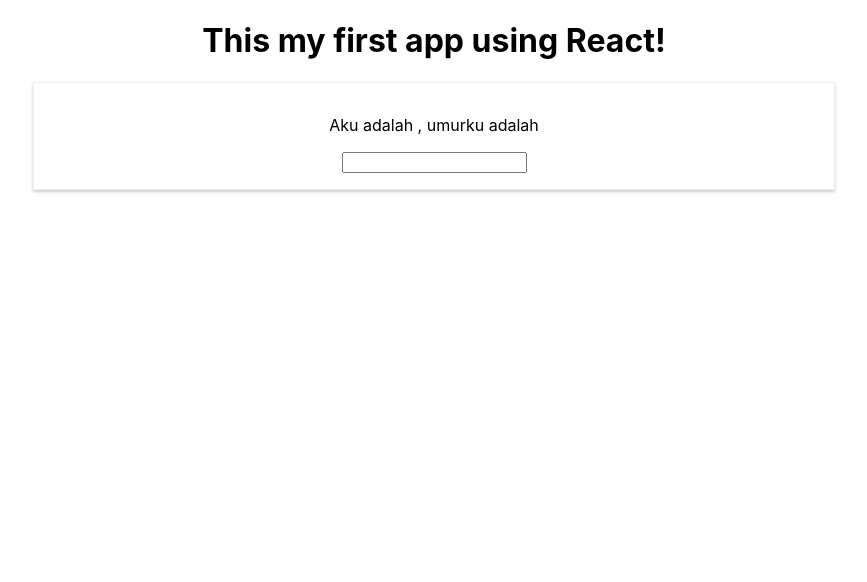
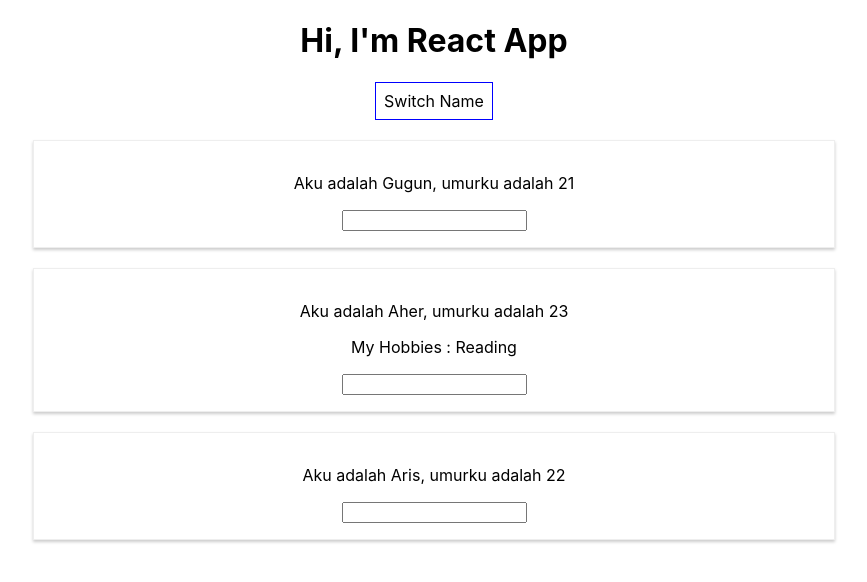
Before and after one commit to gugunm/react-complete-guide, a React (Create React App) app: page / in a window 1280 px wide. Shown: the top 582 px of the page, without its empty margins (206-1073 px from the left). Built offline with nearby package versions, Linux system fonts and the light colour scheme.

Commit message:
Update App.js

```diff
--- a/src/App.js
+++ b/src/App.js
@@ -1,14 +1,71 @@
+// program ini @ program inti untuk running di browser
 import React, { Component } from 'react';
 import './App.css';
-import Person from './Person/Person';
+import Person from './Person/Person'; // ini buat custom tag yang berasal dari component Person
 
 class App extends Component {
+  // state itu untuk membuat dynamic variable, dan hanya bisa digunakan didalam Class extends Component.
+  // state bisa dirubah di component lain, yang component lainnya juga pake Class extends Component
+  state = {
+    persons : [
+      { name:"Gugun", age:21 },
+      { name:"Aher", age:23 },
+      { name:"Aris", age:22 },
+    ],
+    otherState : "this is another state."
+  }
+
+  switchNameHandler = (newName) => {
+    // setState itu cara buat ngerubah isian yang ada didalam state, bisa ditentuin state mana aja yang akan diubah
+    this.setState({
+      persons : [
+        { name:newName, age:21 },
+        { name:"Reza", age:23 },
+        { name:"Hanif", age:23 },
+      ]
+    })
+  }
+
+  nameChangeHandler = (event) => {
+    this.setState({
+      persons : [
+        { name:"Gugun", age:21 },
+        { name: event.target.value, age:23 },
+        { name:"Hanif", age:22 },
+      ]
+    })
+  }
+
   render() {
+    // namanya Inline Style.
+    const style = {
+      backgroundColor: 'white',
+      font: 'inherit',
+      border: '1px solid blue',
+      padding: '8px',
+      cursor: 'pointer'
+    }
+
     return (
       <div className="App">
         <header className="App-header">
-          <h1>This my first app using React! </h1>
-          <Person />
+          <h1>Hi, I'm React App </h1>
+          {/* bind itu fungsinya buat ngelempar suatu value ke event handler, dan bisa buat ngerubah value state
+          tapi sintaksnya bisa diubah jadi arrow function. ga usah pake bind lagi */}
+          <button
+            style={style}
+            onClick={() => this.switchNameHandler('Mediamer !!!!!')}>Switch Name</button>
+          <Person
+            name={this.state.persons[0].name}
+            age={this.state.persons[0].age} />
+          <Person
+            name={this.state.persons[1].name}
+            age={this.state.persons[1].age}
+            click={this.switchNameHandler.bind(this, 'Media!!')}
+            change={this.nameChangeHandler} >My Hobbies : Reading </Person>
+          <Person
+            name={this.state.persons[2].name}
+            age={this.state.persons[2].age} />
         </header>
       </div>
     );
```
